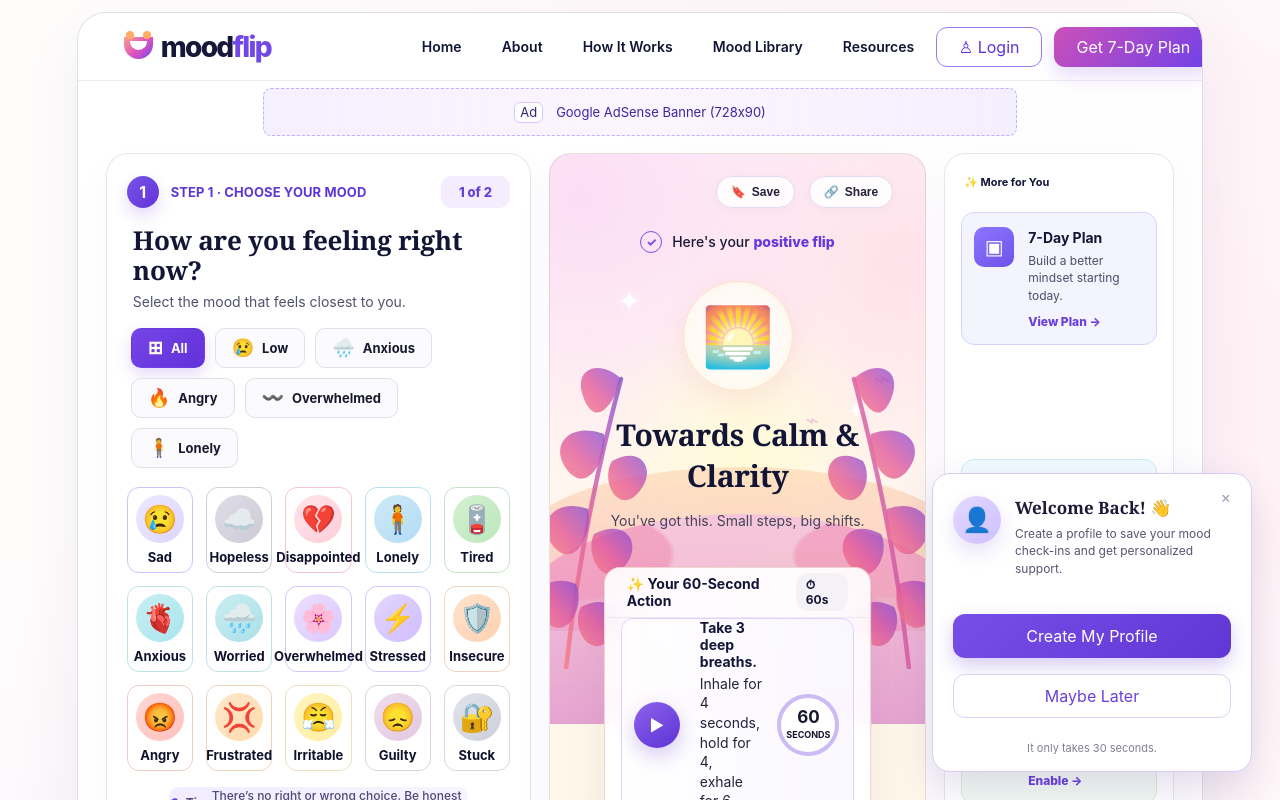
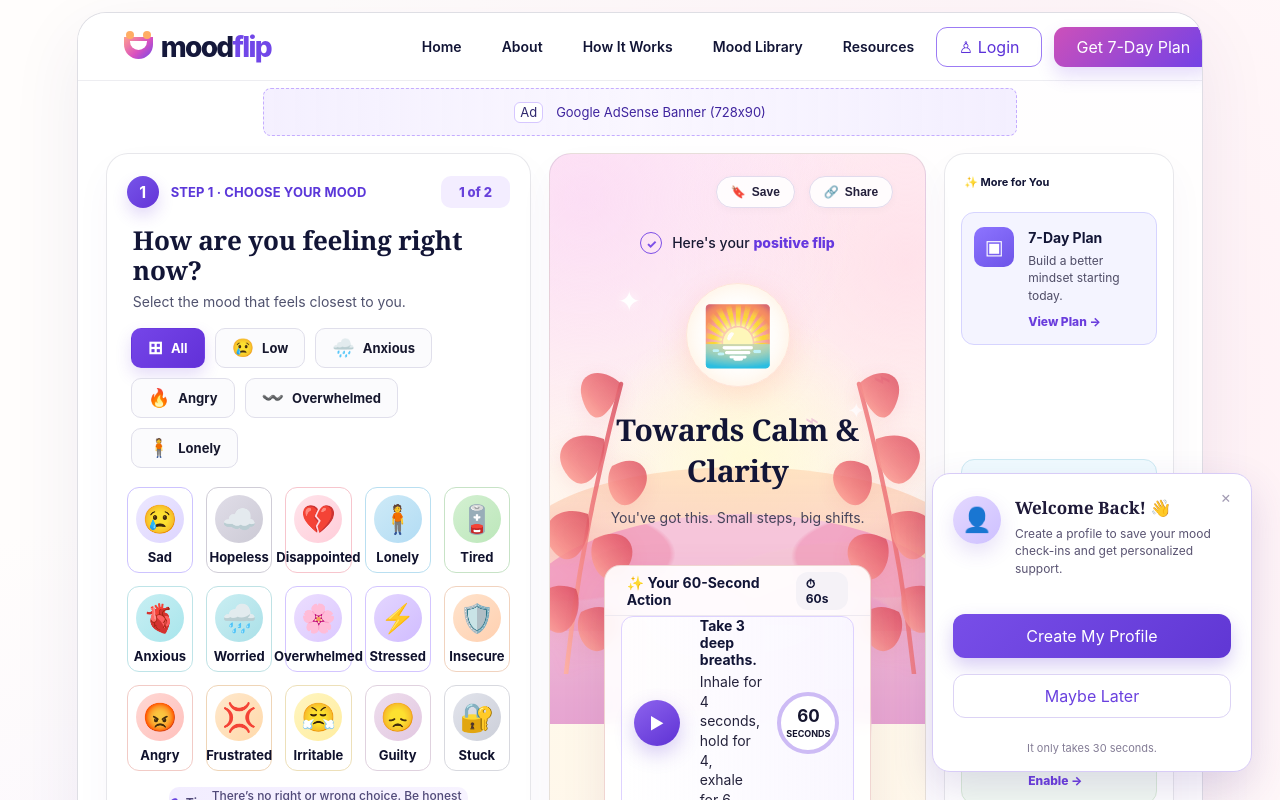
Before and after one commit to CodeStackLab/moodflip-website, a Next.js app: page / in a window 1280 px wide. Shown: the top 800 px of the page. Built offline with nearby package versions, Linux system fonts and the light colour scheme.

Commit message:
Update plant leaf colors to warm coral peach matching Image 1 exact reference

```diff
--- a/app/page.module.css
+++ b/app/page.module.css
@@ -470,15 +470,15 @@
 .sunBadge {
   position: relative;
   z-index: 4;
-  width: 110px;
-  height: 110px;
-  margin: 22px auto 16px;
+  width: 104px;
+  height: 104px;
+  margin: 20px auto 14px;
   display: grid;
   place-items: center;
   border-radius: 50%;
-  background: rgba(255,255,255,.82);
-  border: 1px solid #ffe1c6;
-  box-shadow: 0 10px 28px rgba(218, 129, 117, .13), inset 0 0 30px rgba(255, 245, 222, .7);
+  background: #ffffff;
+  border: 1px solid #ffe6d9;
+  box-shadow: 0 10px 30px rgba(255, 140, 110, 0.22), inset 0 0 25px rgba(255, 235, 210, 0.8);
 }
 .sunCore { font-size: 58px; filter: saturate(.9); }
 
@@ -583,11 +583,12 @@
 .plantRight {
   position: absolute;
   z-index: 2;
-  top: 90px;
-  width: 120px;
-  height: 320px;
+  top: 95px;
+  width: 115px;
+  height: 310px;
   pointer-events: none;
-  opacity: .92;
+  opacity: .95;
+  filter: drop-shadow(0 4px 12px rgba(226, 88, 101, 0.15));
 }
 .plantLeft { left: -14px; }
 .plantRight { right: -14px; }
--- a/app/page.tsx
+++ b/app/page.tsx
@@ -198,7 +198,7 @@ export default function HomePage() {
             <div className={styles.cardToolbar}>
               <span />
               <div>
-                <button type="button" className={styles.topIconBtn}><span>🔖</span> Save</button>
+                <button type="button" className={styles.topIconBtn}><span style={{color: '#ff4d6d'}}>🔖</span> Save</button>
                 <button type="button" className={styles.topIconBtn}><span>🔗</span> Share</button>
               </div>
             </div>
@@ -227,10 +227,10 @@ export default function HomePage() {
                 <svg width="120" height="320" viewBox="0 0 120 320" fill="none" xmlns="http://www.w3.org/2000/svg">
                   <defs>
                     <linearGradient id="leafGradLeft" x1="0%" y1="100%" x2="100%" y2="0%">
-                      <stop offset="0%" stopColor="#f77f88" stopOpacity="0.9" />
-                      <stop offset="45%" stopColor="#e0589a" stopOpacity="0.85" />
-                      <stop offset="85%" stopColor="#9b48c4" stopOpacity="0.8" />
-                      <stop offset="100%" stopColor="#673eb8" stopOpacity="0.75" />
+                      <stop offset="0%" stopColor="#ffb0a0" stopOpacity="0.95" />
+                      <stop offset="40%" stopColor="#f38181" stopOpacity="0.9" />
+                      <stop offset="80%" stopColor="#e25865" stopOpacity="0.85" />
+                      <stop offset="100%" stopColor="#d13f50" stopOpacity="0.8" />
                     </linearGradient>
                   </defs>
                   {/* Main curved stem */}
@@ -254,10 +254,10 @@ export default function HomePage() {
                 <svg width="120" height="320" viewBox="0 0 120 320" fill="none" xmlns="http://www.w3.org/2000/svg">
                   <defs>
                     <linearGradient id="leafGradRight" x1="0%" y1="100%" x2="100%" y2="0%">
-                      <stop offset="0%" stopColor="#f77f88" stopOpacity="0.9" />
-                      <stop offset="45%" stopColor="#e0589a" stopOpacity="0.85" />
-                      <stop offset="85%" stopColor="#9b48c4" stopOpacity="0.8" />
-                      <stop offset="100%" stopColor="#673eb8" stopOpacity="0.75" />
+                      <stop offset="0%" stopColor="#ffb0a0" stopOpacity="0.95" />
+                      <stop offset="40%" stopColor="#f38181" stopOpacity="0.9" />
+                      <stop offset="80%" stopColor="#e25865" stopOpacity="0.85" />
+                      <stop offset="100%" stopColor="#d13f50" stopOpacity="0.8" />
                     </linearGradient>
                   </defs>
                   {/* Main curved stem */}
```
Also changed, not shown: exact_match_image1.js (added, +74 -0 lines).
